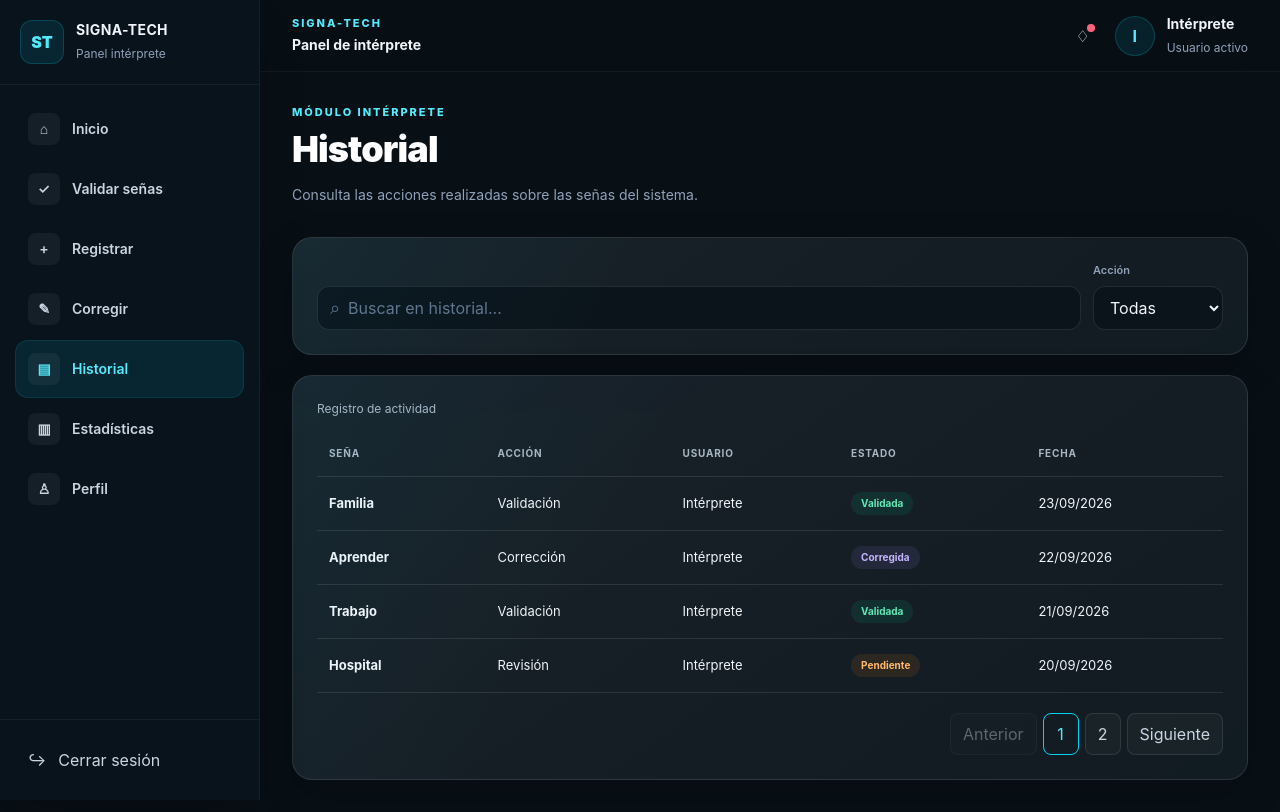
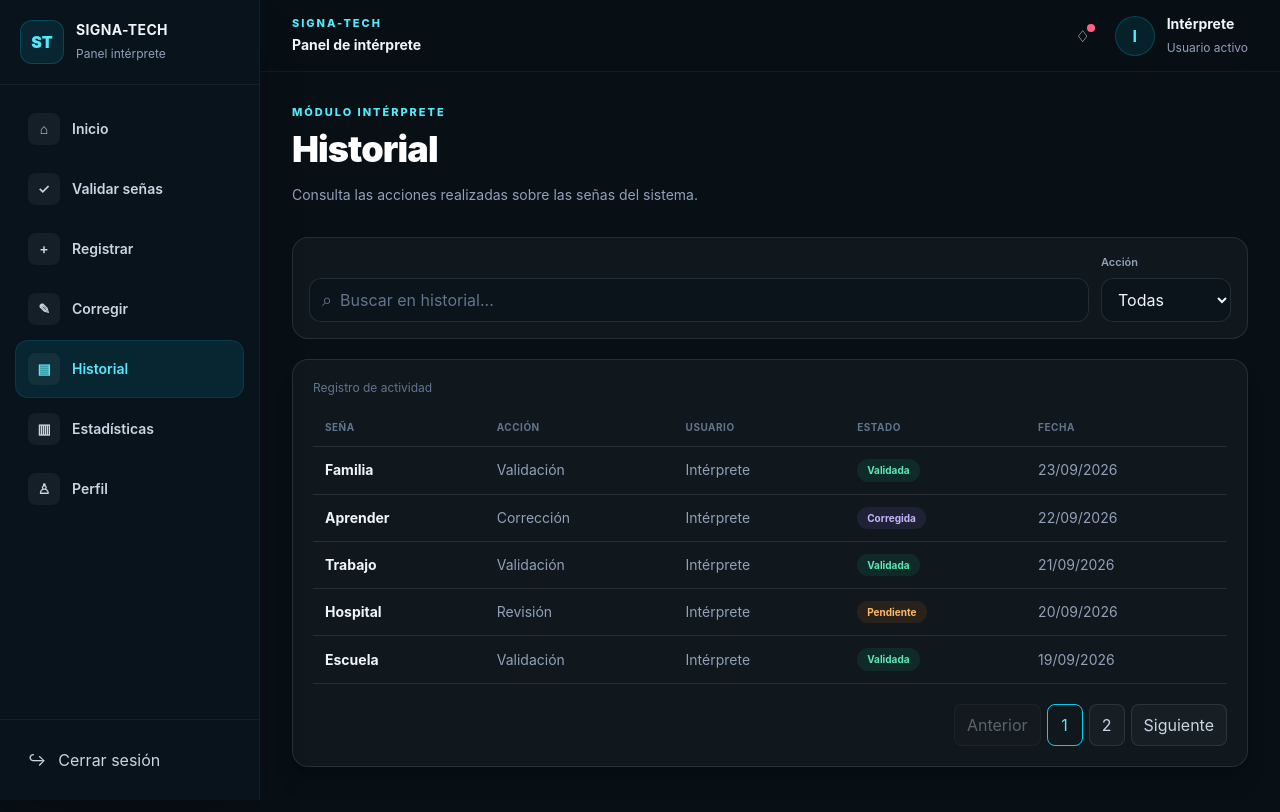
Before and after one commit to yamithmeneses122-hue/Signa-tech-App-react, a React (Vite) app: page /interprete/historial in a window 1280 px wide. Built offline with nearby package versions, Linux system fonts and the light colour scheme.

Commit message:
refactor(interpreter): migrate remaining views to Tailwind and persistence

```diff
--- a/src/Features/Interpreter/Componentes/HistoryContent.jsx
+++ b/src/Features/Interpreter/Componentes/HistoryContent.jsx
@@ -4,95 +4,24 @@ import Pagination from "./Pagination";
 import SearchBar from "./SearchBar";
 import Filter from "./Filter";
 import StatusBadge from "./StatusBadge";
-import { historyRecords } from "../data/interpreterData";
+import { getHistory } from "../funcionalidades/interpreterStorage";
+import { filterSigns } from "../funcionalidades/interpreterUtils";
 
 export default function HistoryContent() {
   const [query, setQuery] = useState("");
   const [action, setAction] = useState("Todas");
   const [page, setPage] = useState(1);
-  const pageSize = 4;
-
-  const filtered = useMemo(
-    () =>
-      historyRecords.filter(
-        (item) =>
-          item.word.toLowerCase().includes(query.toLowerCase()) &&
-          (action === "Todas" || item.action === action)
-      ),
-    [query, action]
-  );
-
+  const pageSize = 5;
+  const history = getHistory();
+  const filtered = useMemo(() => filterSigns(history, query).filter((item) => action === "Todas" || item.action === action), [history, query, action]);
   const totalPages = Math.max(1, Math.ceil(filtered.length / pageSize));
   const rows = filtered.slice((page - 1) * pageSize, page * pageSize);
 
-  function changeAction(value) {
-    setAction(value);
-    setPage(1);
-  }
-
   return (
     <>
-      <PageHeader
-        title="Historial"
-        description="Consulta las acciones realizadas sobre las señas del sistema."
-      />
-
-      <search className="toolbar panel" aria-label="Filtros del historial">
-        <SearchBar
-          value={query}
-          onChange={(value) => {
-            setQuery(value);
-            setPage(1);
-          }}
-          placeholder="Buscar en historial..."
-        />
-
-        <Filter
-          label="Acción"
-          value={action}
-          onChange={changeAction}
-          options={[
-            { value: "Todas", label: "Todas" },
-            { value: "Validación", label: "Validación" },
-            { value: "Corrección", label: "Corrección" },
-            { value: "Revisión", label: "Revisión" }
-          ]}
-        />
-      </search>
-
-      <section className="panel table-panel">
-        <table>
-          <caption>Registro de actividad</caption>
-          <thead>
-            <tr>
-              <th scope="col">Seña</th>
-              <th scope="col">Acción</th>
-              <th scope="col">Usuario</th>
-              <th scope="col">Estado</th>
-              <th scope="col">Fecha</th>
-            </tr>
-          </thead>
-          <tbody>
-            {rows.map((item) => (
-              <tr key={item.id}>
-                <th scope="row">{item.word}</th>
-                <td>{item.action}</td>
-                <td>{item.user}</td>
-                <td><StatusBadge status={item.status} /></td>
-                <td>{item.date}</td>
-              </tr>
-            ))}
-          </tbody>
-        </table>
-
-        {!rows.length && (
-          <p className="empty-state">
-            No hay registros para los filtros seleccionados.
-          </p>
-        )}
-
-        <Pagination page={page} totalPages={totalPages} onChange={setPage} />
-      </section>
+      <PageHeader title="Historial" description="Consulta las acciones realizadas sobre las señas del sistema." />
+      <section className="mb-5 flex flex-col gap-3 rounded-2xl border border-white/10 bg-white/[0.035] p-4 lg:flex-row lg:items-end"><SearchBar value={query} onChange={(value)=>{setQuery(value);setPage(1)}} placeholder="Buscar en historial..." /><Filter label="Acción" value={action} onChange={(value)=>{setAction(value);setPage(1)}} options={[{value:"Todas",label:"Todas"},{value:"Validación",label:"Validación"},{value:"Corrección",label:"Corrección"},{value:"Revisión",label:"Revisión"}]}/></section>
+      <section className="overflow-x-auto rounded-2xl border border-white/10 bg-white/[0.035] p-5 shadow-xl"><table className="w-full min-w-[720px] border-collapse text-left text-sm"><caption className="mb-3 text-left text-xs text-slate-500">Registro de actividad</caption><thead><tr className="text-[10px] uppercase tracking-wider text-slate-500"><th className="border-b border-white/10 px-3 py-3">Seña</th><th className="border-b border-white/10 px-3 py-3">Acción</th><th className="border-b border-white/10 px-3 py-3">Usuario</th><th className="border-b border-white/10 px-3 py-3">Estado</th><th className="border-b border-white/10 px-3 py-3">Fecha</th></tr></thead><tbody>{rows.map((item)=><tr key={item.id}><th className="border-b border-white/10 px-3 py-3">{item.word}</th><td className="border-b border-white/10 px-3 py-3 text-slate-400">{item.action}</td><td className="border-b border-white/10 px-3 py-3 text-slate-400">{item.user}</td><td className="border-b border-white/10 px-3 py-3"><StatusBadge status={item.status}/></td><td className="border-b border-white/10 px-3 py-3 text-slate-400">{item.date}</td></tr>)}</tbody></table>{!rows.length&&<p className="py-8 text-center text-sm text-slate-500">No hay registros para los filtros seleccionados.</p>}<Pagination page={page} totalPages={totalPages} onChange={setPage}/></section>
     </>
   );
 }
```
